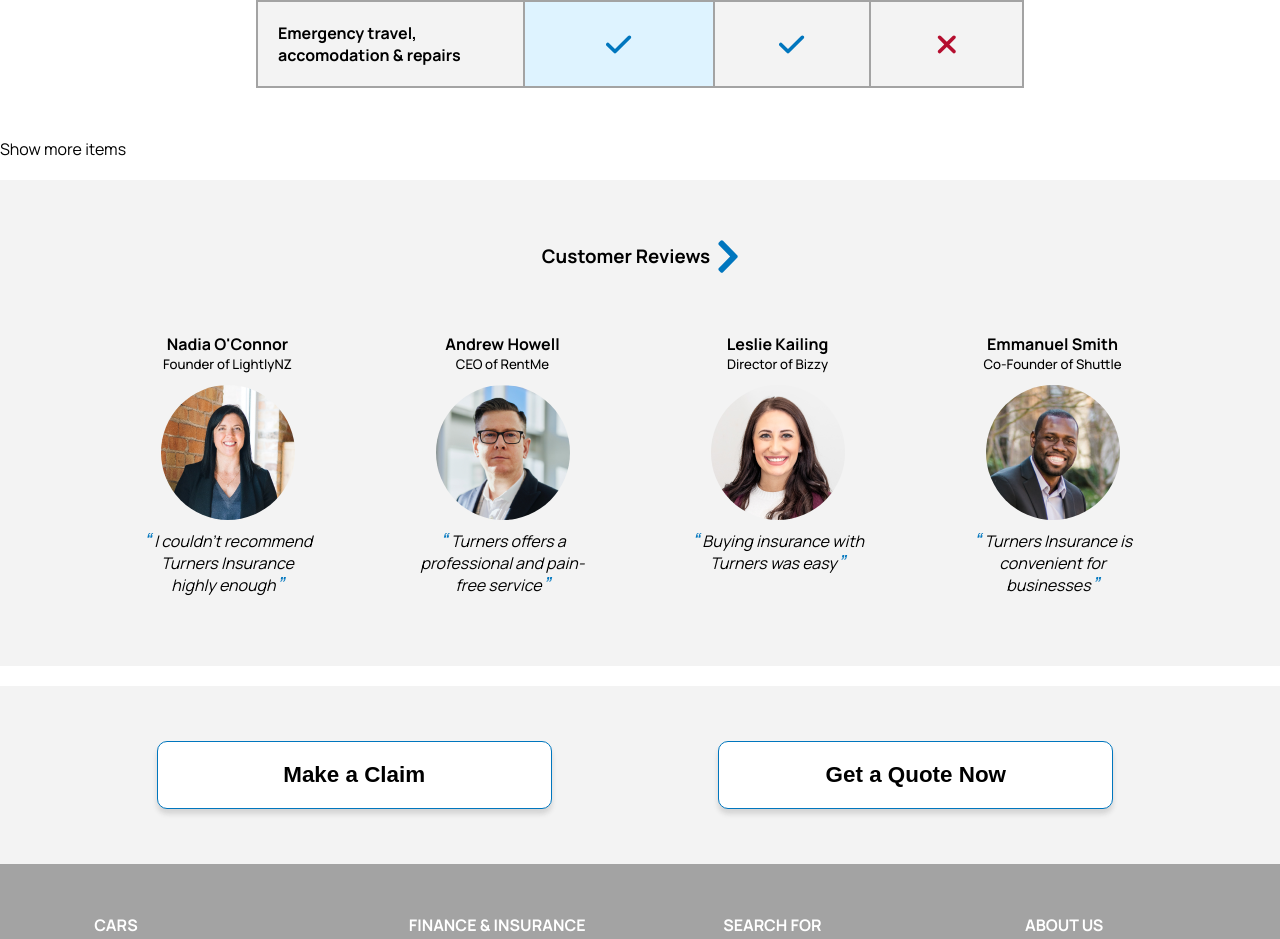
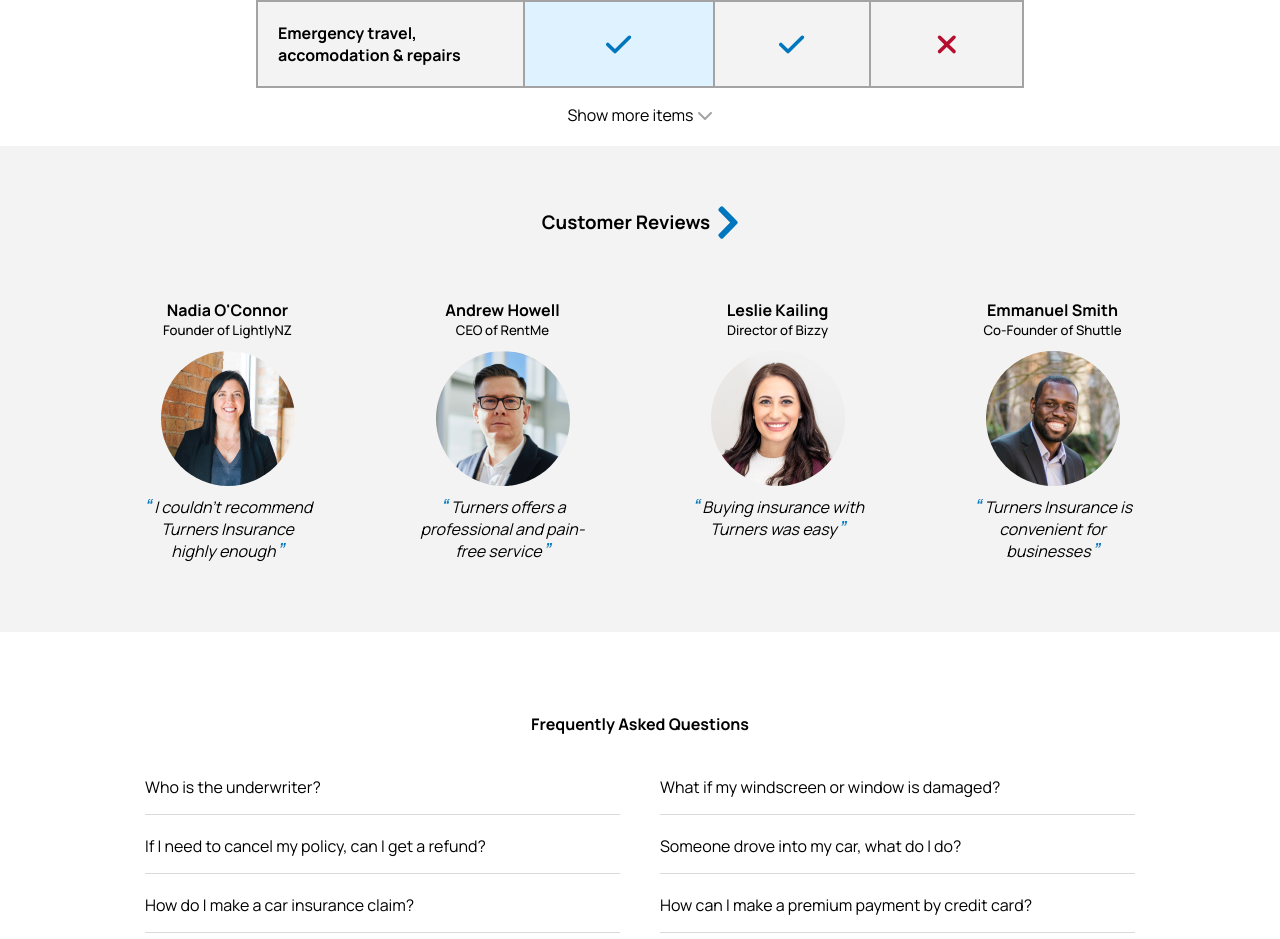
Before and after one commit to annalittler/turners, a React (Create React App) app in the folder client/: page /insurance in a window 1280 px wide. Shown: the part 1260-2199 px from the top of the page. Built offline with nearby package versions, Linux system fonts and the light colour scheme.

Commit message:
add all components

```diff
--- a/client/src/components/bottom-nav/BottomNav.js
+++ b/client/src/components/bottom-nav/BottomNav.js
@@ -9,7 +9,7 @@
       <div className="bottom-nav">
         <section>
           <h4>CARS</h4>
-          {col2.map((item) => (
+          {col1.map((item) => (
             <Link to={item.link} className="bottom-nav-item">
               {item.name}
             </Link>
--- /dev/null
+++ b/client/src/components/home-faqs/HomeFAQs.js
@@ -0,0 +1,44 @@
+import React from "react";
+import "./HomeFAQs.scss";
+import { FontAwesomeIcon } from "@fortawesome/react-fontawesome";
+import { faChevronDown } from "@fortawesome/free-solid-svg-icons";
+
+export default function HomeFAQs() {
+  return (
+    <>
+      <div className="home-faqs">
+        <h4>Frequently Asked Questions</h4>
+        <div className="questions-section">
+          <section>
+            <div className="home-faq-question">
+              <p>Who is the underwriter?</p>
+              {/* {<FontAwesomeIcon icon={faChevronDown} className="faq-arrow" />} */}
+            </div>
+            <div className="home-faq-question">
+              <p>If I need to cancel my policy, can I get a refund?</p>
+              {/* {<FontAwesomeIcon icon={faChevronDown} className="faq-arrow" />} */}
+            </div>
+            <div className="home-faq-question">
+              <p>How do I make a car insurance claim?</p>
+              {/* {<FontAwesomeIcon icon={faChevronDown} className="faq-arrow" />} */}
+            </div>
+          </section>
+          <section>
+            <div className="home-faq-question">
+              <p>What if my windscreen or window is damaged?</p>
+              {/* {<FontAwesomeIcon icon={faChevronDown} className="faq-arrow" />} */}
+            </div>
+            <div className="home-faq-question">
+              <p>Someone drove into my car, what do I do?</p>
+              {/* {<FontAwesomeIcon icon={faChevronDown} className="faq-arrow" />} */}
+            </div>
+            <div className="home-faq-question">
+              <p>How can I make a premium payment by credit card?</p>
+              {/* {<FontAwesomeIcon icon={faChevronDown} className="faq-arrow" />} */}
+            </div>
+          </section>
+        </div>
+      </div>
+    </>
+  );
+}
--- /dev/null
+++ b/client/src/components/home-faqs/HomeFAQs.scss
@@ -0,0 +1,44 @@
+@use "../../_variables.scss" as v;
+
+.home-faqs {
+  display: flex;
+  flex-direction: column;
+  justify-content: center;
+  align-items: center;
+  margin: 60px 0;
+}
+
+.questions-section {
+  display: flex;
+}
+
+.home-faqs section div {
+  //   border: 2px solid pink;
+  width: 475px;
+  margin: 20px;
+}
+
+.home-faqs section div p {
+  //   border: 2px solid pink;
+}
+
+.home-faq-question {
+    // border: 2px solid green;
+  //   display: flex;
+  //   flex-direction: row;
+  //   justify-content: space-between;
+}
+
+.home-faq-question::after {
+  content: "";
+  height: 1px;
+  width: 100%;
+  background: v.$turners-grey;
+  border-radius: 5px;
+  display: block;
+}
+
+.faq-arrow {
+  display: inline-block;
+  border: 1px solid green;
+}
--- a/client/src/components/insurance-plans/InsurancePlans.js
+++ b/client/src/components/insurance-plans/InsurancePlans.js
@@ -1,6 +1,11 @@
 import React from "react";
 import { FontAwesomeIcon } from "@fortawesome/react-fontawesome";
-import { faCheck, faXmark } from "@fortawesome/free-solid-svg-icons";
+import {
+  faCheck,
+  faXmark,
+  faChevronDown,
+  faChevronUp,
+} from "@fortawesome/free-solid-svg-icons";
 import "./InsurancePlans.scss";
 import { useState } from "react";
 
@@ -114,8 +119,18 @@
             </>
           )}
         </table>
-        <div onClick={showMoreFunc}>
-          {showMore === false ? "Show more items" : "Show less items"}
+        <div className="show-more" onClick={showMoreFunc}>
+          {showMore === false ? (
+            <p>
+              Show more items
+              {<FontAwesomeIcon icon={faChevronDown} className="arrow" />}
+            </p>
+          ) : (
+            <p>
+              Show less items
+              {<FontAwesomeIcon icon={faChevronUp} className="arrow" />}
+            </p>
+          )}
         </div>
       </div>
     </>
--- a/client/src/components/insurance-plans/InsurancePlans.scss
+++ b/client/src/components/insurance-plans/InsurancePlans.scss
@@ -6,6 +6,7 @@
   border-spacing: 0;
   border: 1px solid v.$turners-dark-grey;
   box-sizing: border-box;
+  margin-bottom: 0;
 }
 
 table tr,
@@ -62,9 +63,20 @@
   color: v.$turners-red;
 }
 
+.show-more {
+  // border: 2px solid green;
+  margin: 0;
+  text-align: center;
+}
+
 #optional-extras {
   width: 100%;
   background-color: v.$turners-white;
   text-align: center;
   font-size: 1.2rem;
 }
+
+.arrow {
+  color: v.$turners-dark-grey;
+  margin-left: 3px;
+}
--- a/client/src/pages/InsuranceHome.js
+++ b/client/src/pages/InsuranceHome.js
@@ -6,6 +6,7 @@
 import BottomNav from "../components/bottom-nav/BottomNav";
 import Footer from "../components/footer/Footer";
 import InsurancePlans from "../components/insurance-plans/InsurancePlans";
+import HomeFAQ from "../components/home-faqs/HomeFAQs";
 
 export default function InsuranceHome() {
   return (
@@ -14,6 +15,7 @@
       <ImageSection />
       <InsurancePlans />
       <Reviews />
+      <HomeFAQ />
       <InsuranceButtonsSection />
       <BottomNav />
       <Footer />
```
